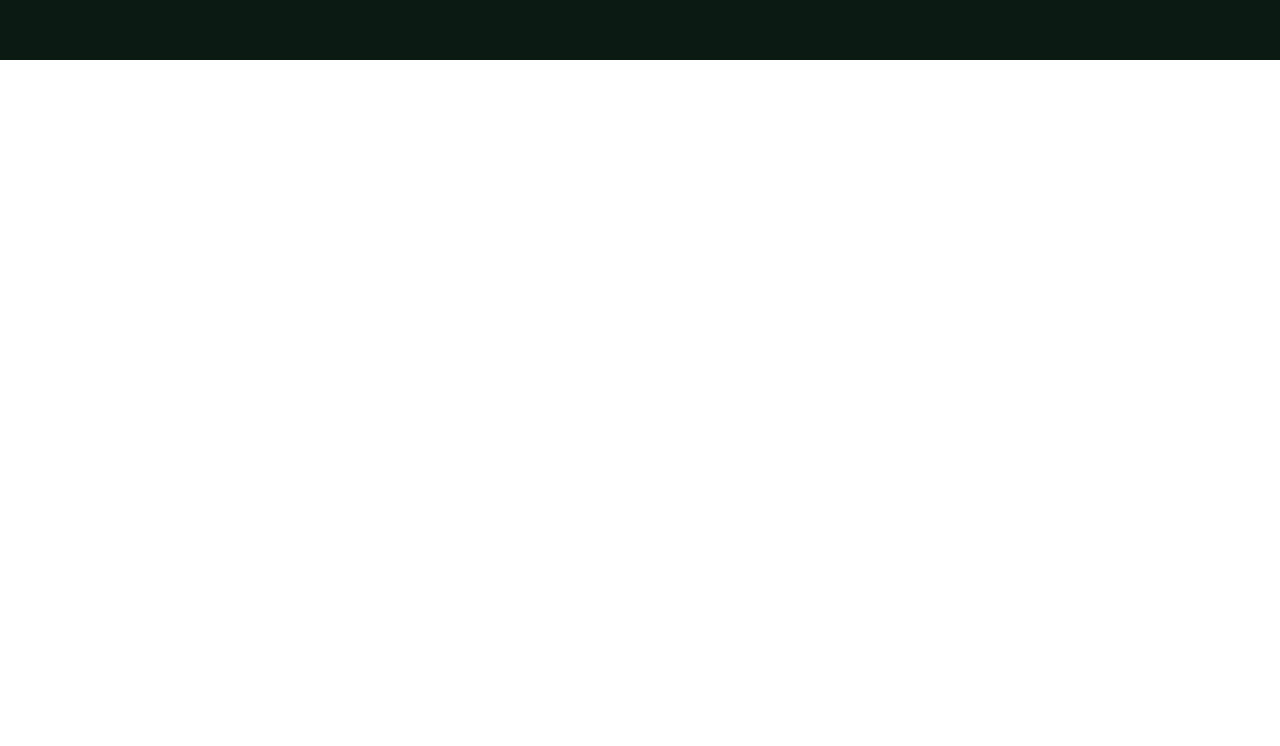
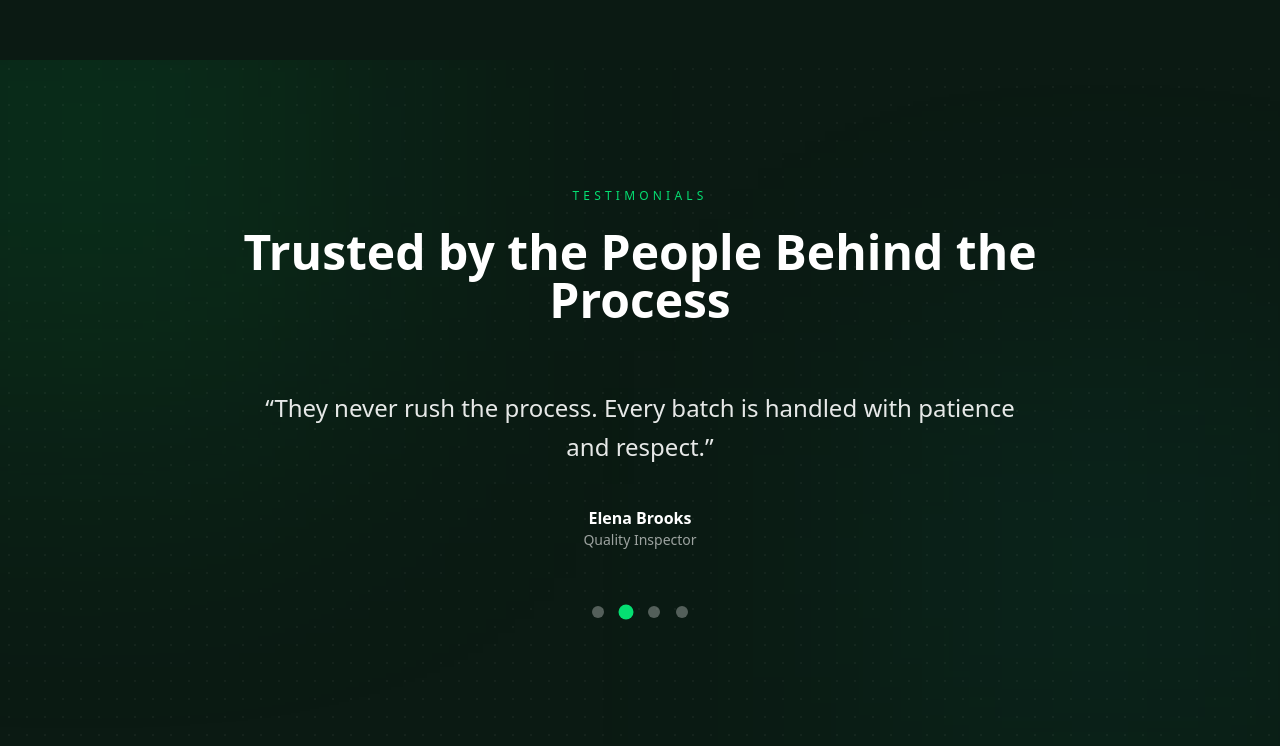
Before and after one commit to Meraj-1/Avomart, a React (Vite) app: page / in a window 1280 px wide. Shown: the part 7694-8440 px from the top of the page. Before the commit the page ends 7754 px from the top, so only its background shows below. Built offline with nearby package versions, Linux system fonts and the light colour scheme.

Commit message:
add testimonal sec

```diff
--- a/src/App.jsx
+++ b/src/App.jsx
@@ -4,6 +4,8 @@ import OurStory from "./components/OurStory"
 import Avocados from "./components/Avacados"
 import WorkInProgress from "./components/WorkInprogress"
 import QualityProcess from "./components/QualityProcess"
+import Testimonials from "./components/Testimonials"
+
 
 function App() {
 
@@ -14,6 +16,7 @@ function App() {
       <Avocados/>
 {/* <WorkInProgress/> */}
 <QualityProcess/>
+<Testimonials/>
     </>
   )
 }
--- /dev/null
+++ b/src/components/Testimonials.jsx
@@ -0,0 +1,101 @@
+import { useState, useEffect } from "react";
+
+const testimonials = [
+  {
+    quote:
+      "Working with AvoMart feels less like a contract and more like a shared responsibility toward quality.",
+    name: "Miguel Alvarez",
+    role: "Partner Farm, Mexico",
+  },
+  {
+    quote:
+      "They never rush the process. Every batch is handled with patience and respect.",
+    name: "Elena Brooks",
+    role: "Quality Inspector",
+  },
+  {
+    quote:
+      "Transparency here is not marketing — it’s how the system actually works.",
+    name: "Arjun Patel",
+    role: "Supply Chain Partner",
+  },
+  {
+    quote:
+      "From harvest to delivery, their standards stay consistent.",
+    name: "Daniel Moretti",
+    role: "Cold Storage Operations",
+  },
+];
+
+export default function Testimonials() {
+  const [active, setActive] = useState(0);
+
+  useEffect(() => {
+    const timer = setInterval(() => {
+      setActive((prev) => (prev + 1) % testimonials.length);
+    }, 6000);
+
+    return () => clearInterval(timer);
+  }, []);
+
+  return (
+    <section className="relative bg-[#0B1A13] text-white py-32 overflow-hidden">
+
+      {/* Ambient background */}
+      <div className="pointer-events-none absolute inset-0">
+        <div className="absolute -top-32 -left-32 w-[420px] h-[420px] bg-green-500/20 blur-[160px]" />
+        <div className="absolute bottom-0 right-0 w-[360px] h-[360px] bg-emerald-400/10 blur-[140px]" />
+      </div>
+
+      {/* Grain */}
+      <div
+        className="pointer-events-none absolute inset-0 opacity-[0.04]
+        bg-[radial-gradient(#ffffff_1px,transparent_1px)]
+        bg-[size:18px_18px]"
+      />
+
+      <div className="relative z-10 max-w-5xl mx-auto px-6 text-center">
+
+        {/* Header */}
+        <p className="uppercase tracking-[0.35em] text-green-400 text-xs mb-6">
+          Testimonials
+        </p>
+
+        <h2 className="text-4xl sm:text-5xl font-semibold mb-16">
+          Trusted by the People Behind the Process
+        </h2>
+
+        {/* Testimonial */}
+        <div className="relative max-w-3xl mx-auto">
+
+          <p className="text-xl sm:text-2xl text-white/90 leading-relaxed transition-all duration-700">
+            “{testimonials[active].quote}”
+          </p>
+
+          <div className="mt-10">
+            <p className="font-semibold text-white">
+              {testimonials[active].name}
+            </p>
+            <p className="text-sm text-white/60">
+              {testimonials[active].role}
+            </p>
+          </div>
+
+          {/* Indicators */}
+          <div className="mt-14 flex justify-center gap-4">
+            {testimonials.map((_, i) => (
+              <button
+                key={i}
+                onClick={() => setActive(i)}
+                className={`w-3 h-3 rounded-full transition-all
+                  ${active === i
+                    ? "bg-green-400 scale-125"
+                    : "bg-white/30 hover:bg-white/60"}`}
+              />
+            ))}
+          </div>
+        </div>
+      </div>
+    </section>
+  );
+}
```
